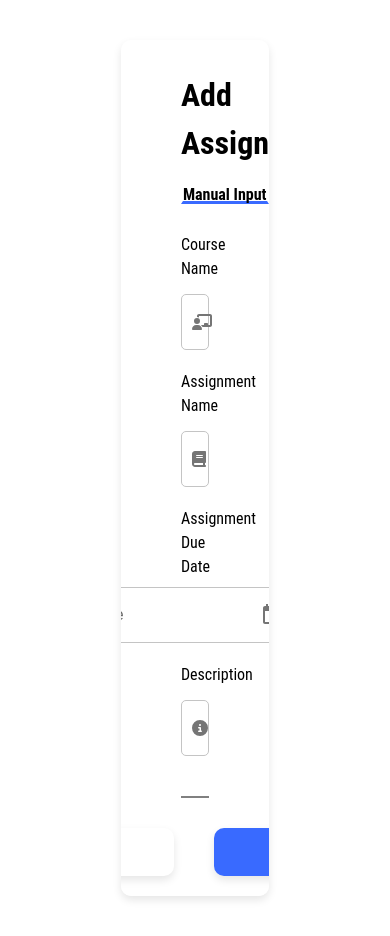
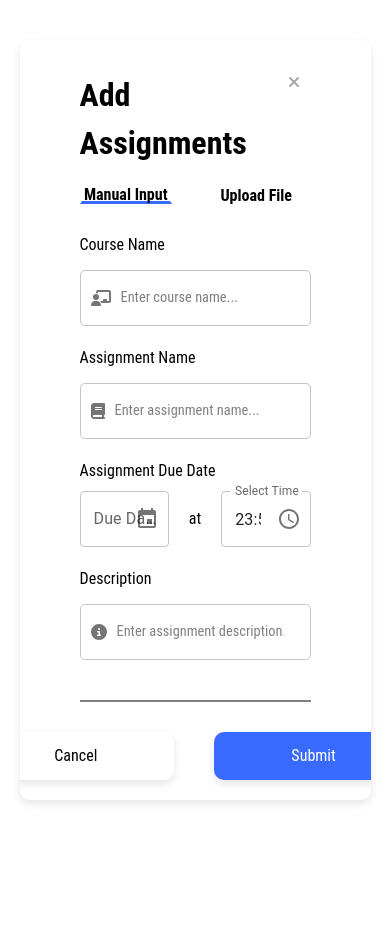
Before and after one commit to qinglinh2003/CSCI201-SP25-TEAM20-FinalProject-Frontend, a React (Vite) app: page /upload-file in a window 390 px wide. After the commit the page ends 844 px from the top, so only its background shows below. Built offline with nearby package versions, Linux system fonts and the light colour scheme.

Commit message:
fix responsive display for fileUpload

```diff
--- a/src/components/DatePicker.jsx
+++ b/src/components/DatePicker.jsx
@@ -18,7 +18,6 @@ export default function CustomDatePicker({ label = "Select Date", value, onChang
                         error: error,
                     },
                 }}
-                sx={{ minWidth: 250 }}
                 renderInput={(params) => <TextField {...params} />}
             />
         </LocalizationProvider>
--- a/src/components/TimePicker.jsx
+++ b/src/components/TimePicker.jsx
@@ -13,7 +13,6 @@ export default function CustomTimePicker({
      ampm = false,
      disabled = false,
      size = "small",
-     width=180,
      error=false
  }) {
     return (
@@ -31,7 +30,7 @@ export default function CustomTimePicker({
                 }}
                 ampm={ampm}
                 disabled={disabled}
-                renderInput={(params) => <TextField {...params} size={size} sx={{ width:width }}/>}
+                renderInput={(params) => <TextField {...params} size={size}/>}
             />
         </LocalizationProvider>
     );
--- a/src/features/upload_file/UploadFile.module.css
+++ b/src/features/upload_file/UploadFile.module.css
@@ -9,7 +9,9 @@ a, a:visited {
     padding: 20px 60px;
     border-radius: 10px;
     box-shadow: 0 4px 8px rgba(0,0,0,0.1);
-    width: 38%;
+    width: 90%;
+    max-width: 500px;
+    min-width: 320px;
     margin: 40px auto;
     display: flex;
     flex-direction: column;
@@ -240,10 +242,14 @@ a, a:visited {
 .submitRegion{
     display: flex;
     gap:40px;
+    /*justify-content: center;*/
     justify-content: center;
+    width: 100%;
 }
 
+
 .submitButton{
+    flex: 1;
     border: 2px solid transparent;
     cursor: pointer;
     padding: 10px 75px;
```
